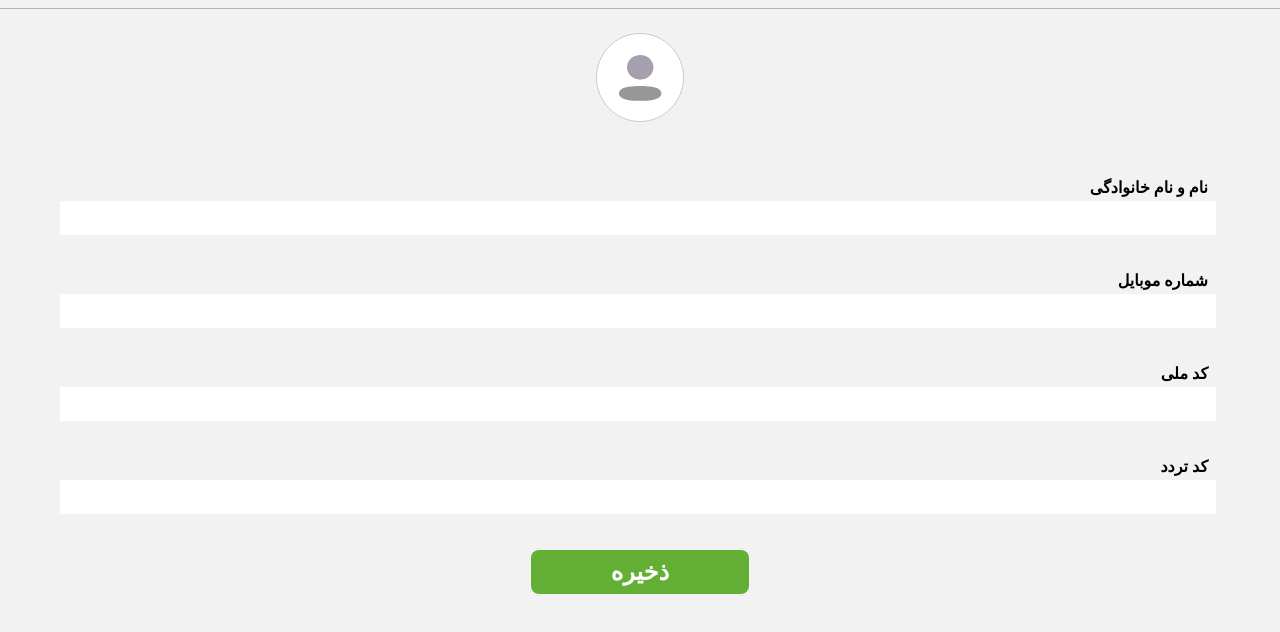
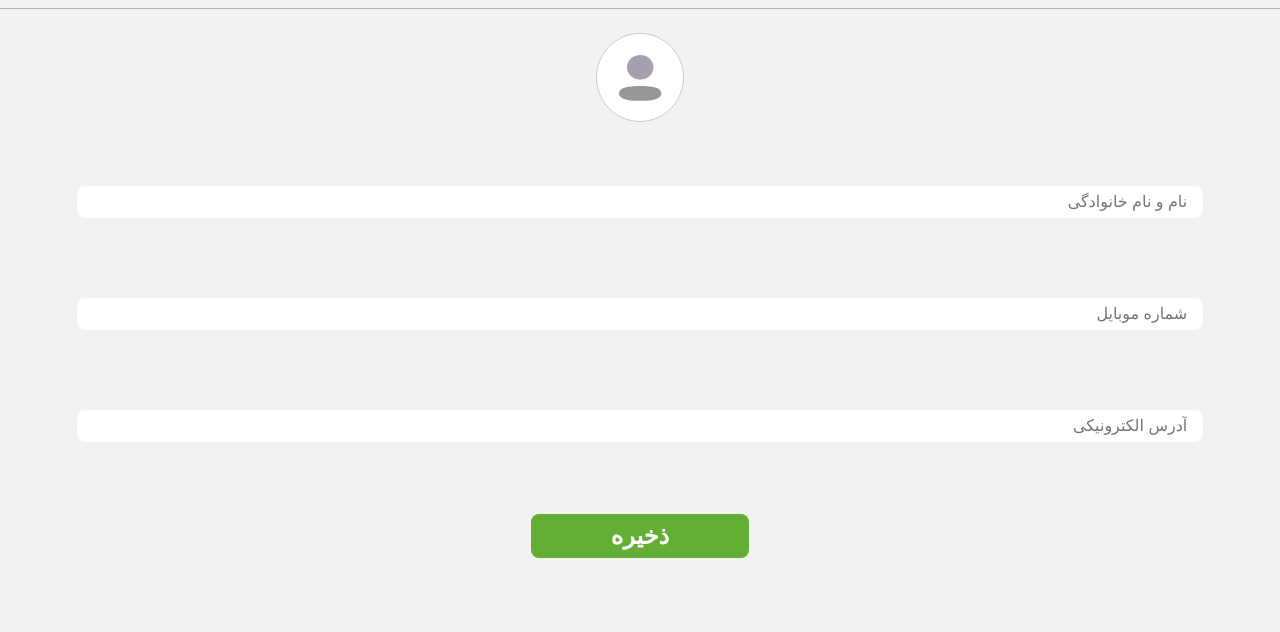
Before and after one commit to webLand007/bar-code, a plain HTML site: page user-information-page/information page.html in a window 1280 px wide. Shown: the part 72-704 px from the top of the page. Drawn offline with Linux system fonts and the light colour scheme.

Commit message:
Changing the style of the user information form
1 = Remove input of national code 2 = and traffic code
Create email input

```diff
--- a/sass/information.scss
+++ b/sass/information.scss
@@ -44,24 +44,22 @@ body {
             margin: 0 auto;
             display: flex;
             flex-direction: column;
-            align-items: flex-start;
+            align-items: center;
 
             img {
                 margin: 3vh auto;
             }
 
-            label {
+            input {
+                width: 95%;
+                height: 4vh;
+
+                border: none;
+                border-radius: 1vh;
+
+                padding: 0 2vh 0;
                 font-size: 2vh;
-                font-weight: bold;
-                padding-right: 1vh;
-                margin-top: 4vh;
-            }
-
-            input {
-                width: 100%;
-                height: 4vh;
-                border: none;
-                margin: 0.5vh 0;
+                margin: 5vh 0;
             }
 
             button[type=submit] {
--- a/user-information-page/information page.html
+++ b/user-information-page/information page.html
@@ -27,17 +27,12 @@
     <main>
         <form id="form-information">
             <img src="../image/User-photo.svg" alt="">
-            <label for="">نام و نام خانوادگی</label>
-            <input id="fullName" type="text">
 
-            <label for="">شماره موبایل</label>
-            <input id="phonNumber" type="text">
+            <input id="fullName" placeholder="نام و نام خانوادگی" type="text">
 
-            <label for="">کد ملی</label>
-            <input id="nationalCode" type="text">
+            <input id="phonNumber" placeholder="شماره موبایل" type="text">
 
-            <label for="">کد تردد</label>
-            <input id="trafficCode" type="text">
+            <input id="email" placeholder="آدرس الکترونیکی" type="text">
 
             <button type="submit">ذخیره</button>
         </form>
--- a/user-information-page/information page.js
+++ b/user-information-page/information page.js
@@ -7,10 +7,8 @@ let formInformation = document.querySelector('#form-information')
 let fullName = document.querySelector('#fullName')
 // input phonNumber
 let phonNumber = document.querySelector('#phonNumber')
-// input nationalCode
-let nationalCode = document.querySelector('#nationalCode')
-// input trafficCode
-let trafficCode = document.querySelector('#trafficCode')
+// input email
+let email = document.querySelector('#email')
 // btn signOut
 let signOut = document.querySelector('#signOut')
 //
@@ -71,8 +69,7 @@ function getValueValidation() {
     return {
         fullName: fullName.value,
         phonNumber: phonNumber.value,
-        nationalCode: nationalCode.value,
-        trafficCode: trafficCode.value
+        email: email.value
     }
 }
 
@@ -80,7 +77,7 @@ function getValueValidation() {
 function checkValidation(UserInformation) {
     let info = false
 
-    if (UserInformation.fullName.length < 7) {
+    if (UserInformation.fullName.length <= 7) {
         // Show error for input fullName
         errorMSG(fullName)
         info = false
@@ -96,17 +93,9 @@ function checkValidation(UserInformation) {
         info = true
     }
 
-    if (UserInformation.nationalCode.length != 10 || UserInformation.nationalCode.length == 0) {
+    if (UserInformation.email.length == 0) {
         // Show error for input nationalCode
-        errorMSG(nationalCode)
-        info = false
-    } else {
-        info = true
-    }
-
-    if (UserInformation.trafficCode.length < 8) {
-        // Show error for input trafficCode
-        errorMSG(trafficCode)
+        errorMSG(email)
         info = false
     } else {
         info = true
@@ -154,10 +143,9 @@ function loadOfLS() {
 // 2 = Delete data from local storage
 function signOutInAccount() {
     let UserInformation = {
-        fullName: ' ',
-        phonNumber: ' ',
-        nationalCode: ' ',
-        trafficCode: ' '
+        fullName: null,
+        phonNumber: null,
+        email: null
     }
 
     // remove information from the local storage
@@ -177,14 +165,12 @@ function showAndHideInformationPerson(info) {
         case true:
             fullName.value = lsInfo.fullName
             phonNumber.value = lsInfo.phonNumber
-            nationalCode.value = lsInfo.nationalCode
-            trafficCode.value = lsInfo.trafficCode
+            email.value = lsInfo.email
             break;
         case false:
-            fullName.value = ''
-            phonNumber.value = ''
-            nationalCode.value = ''
-            trafficCode.value = ''
+            fullName.value = null
+            phonNumber.value = null
+            email.value = null
             break;
     }
 }
```
Also changed, not shown: css/information.css, 1 other file.
